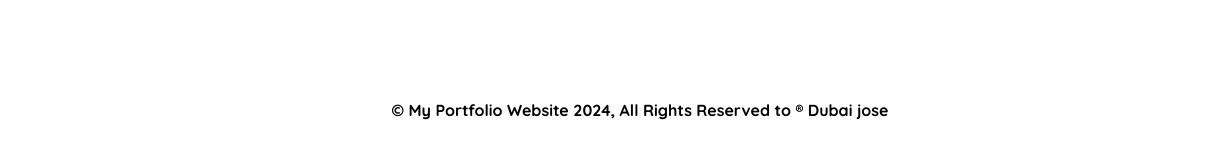
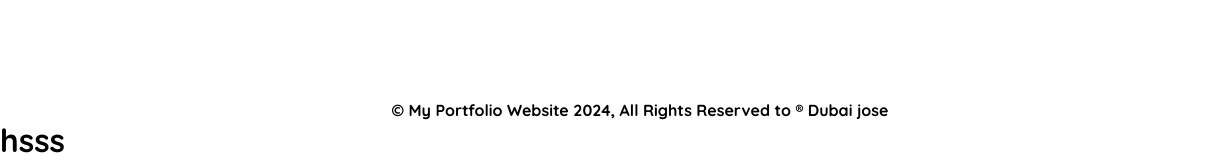
Before and after one commit to A-slam-sha/portfolio, a plain HTML site: page index.html in a window 1280 px wide. Shown: the part 2021-2181 px from the top of the page, 0-1206 px from the left. Drawn offline with nearby package versions, Linux system fonts and the light colour scheme.

Commit message:
version2

```diff
--- a/index.html
+++ b/index.html
@@ -150,6 +150,7 @@ href="https://cdnjs.cloudflare.com/ajax/libs/animate.css/4.1.1/animate.min.css"
         <div class="icon up-arrow">
             <a href="#container"><i class="fa-solid fa-angle-up brands"></i></a>
         </div>
+        <div><h1>hsss</h1></div>
        </footer>
 
     </div>
```
